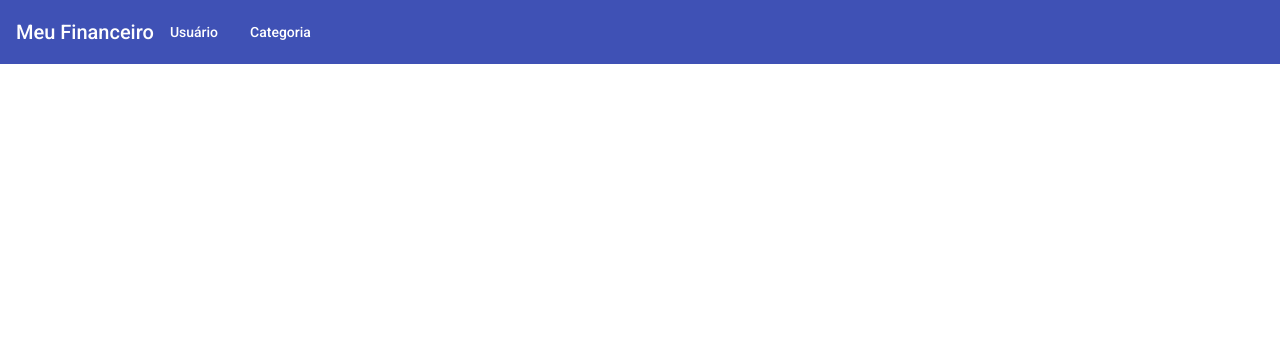
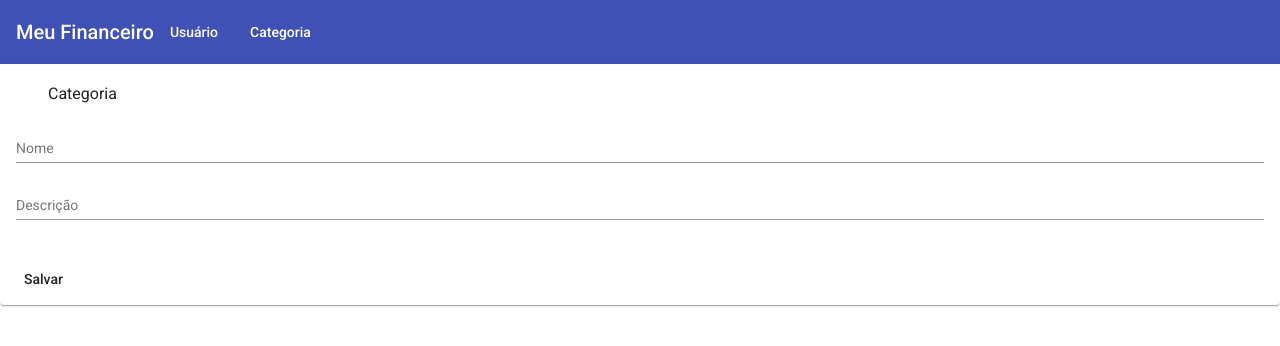
Before and after one commit to rodriguesalmeida/web-financeiro, an Angular app: page /categoria/cadastro in a window 1280 px wide. Before the commit this address led to /. Shown: the top 346 px of the page. Built offline with nearby package versions, Linux system fonts and the light colour scheme.

Commit message:
cadastro e pesquisa de carias

```diff
--- a/src/app/app.component.html
+++ b/src/app/app.component.html
@@ -8,8 +8,8 @@
     </mat-menu>
     <button mat-button [matMenuTriggerFor]="menuCategoria">Categoria</button>
     <mat-menu #menuCategoria="matMenu">
-      <button mat-menu-item >Cadastro</button>
-      <button mat-menu-item>Pesquisa</button>
+      <button mat-menu-item routerLink="categoria/cadastro">Cadastro</button>
+      <button mat-menu-item routerLink="categoria/pesquisa">Pesquisa</button>
     </mat-menu>
   </mat-toolbar>
   <div class="container">
--- a/src/app/app.module.ts
+++ b/src/app/app.module.ts
@@ -17,12 +17,14 @@ import { FlexLayoutModule } from '@angular/flex-layout';
 import { UsuarioPesquisaComponent } from './pages/usuario/usuario-pesquisa/usuario-pesquisa.component';
 import {MatTableModule} from '@angular/material/table';
 import { CategoriaCadastroComponent } from './pages/categoria/categoria-cadastro/categoria-cadastro.component';
+import { CategoriaPesquisaComponent } from './pages/categoria/categoria-pesquisa/categoria-pesquisa.component';
 @NgModule({
   declarations: [
     AppComponent,
     UsuarioCadastroComponent,
     UsuarioPesquisaComponent,
-    CategoriaCadastroComponent
+    CategoriaCadastroComponent,
+    CategoriaPesquisaComponent
   ],
   imports: [
     BrowserModule,
--- a/src/app/pages/categoria/categoria-cadastro/categoria-cadastro.component.html
+++ b/src/app/pages/categoria/categoria-cadastro/categoria-cadastro.component.html
@@ -1 +1,18 @@
-<p>categoria-cadastro works!</p>
+<mat-card>
+    <mat-card-header>
+        <h3>Categoria</h3>
+    </mat-card-header>
+    <mat-card-content>
+        <form fxLayout="column" [formGroup]="form">
+            <mat-form-field>
+                <input matInput placeholder="Nome" formControlName="nome">
+            </mat-form-field>
+            <mat-form-field>
+                <input matInput placeholder="Descrição" formControlName="descricao">
+            </mat-form-field>
+        </form>
+    </mat-card-content>
+    <mat-card-actions>
+        <button mat-button (click)="salvar()">Salvar</button>
+    </mat-card-actions>
+</mat-card>
--- a/src/app/pages/categoria/categoria-cadastro/categoria-cadastro.component.ts
+++ b/src/app/pages/categoria/categoria-cadastro/categoria-cadastro.component.ts
@@ -1,4 +1,7 @@
 import { Component, OnInit } from '@angular/core';
+import { FormGroup, FormBuilder, FormControl } from '@angular/forms';
+import { Categoria } from 'src/app/models/categoria';
+import { ActivatedRoute, Router } from '@angular/router';
 
 @Component({
   selector: 'app-categoria-cadastro',
@@ -7,9 +10,39 @@ import { Component, OnInit } from '@angular/core';
 })
 export class CategoriaCadastroComponent implements OnInit {
 
-  constructor() { }
+  public form:FormGroup;
+  public categoria:Categoria = new Categoria();
+
+  constructor(private route:ActivatedRoute,private router:Router,public formBuilder:FormBuilder ) { }
 
   ngOnInit(): void {
+    this.form = this.formBuilder.group({
+      nome:new FormControl(),
+      descricao:new FormControl()
+    });
+    this.route.params.subscribe((cate)=>{
+      this.categoria = cate as Categoria;
+      this.form.patchValue(this.categoria);
+    })
+  }
+
+  public salvar(){
+    if (this.form.invalid){
+      alert('Possui campos obrigatórios');
+      return;
+    }
+    this.categoria = this.form.value;
+    let jsonVector = localStorage.getItem("categorias");
+    let categorias = [];
+    if (jsonVector != null){
+      categorias = JSON.parse(jsonVector);
+    }
+    categorias.push(this.categoria);
+    localStorage.setItem('categorias', JSON.stringify(categorias));
+
+    console.table(categorias);
+    alert('Salvo com sucesso');
+    this.router.navigate(['categoria/pesquisa']);
   }
 
 }
--- /dev/null
+++ b/src/app/pages/categoria/categoria-pesquisa/categoria-pesquisa.component.html
@@ -0,0 +1,31 @@
+<mat-card>
+    <mat-card-header>
+        <mat-card-title>
+            Pesquisa de Categorias
+        </mat-card-title>
+
+    </mat-card-header>
+    <mat-card-content>
+        <table mat-table [dataSource]="dataSource">
+            <ng-container matColumnDef="nome">
+                <th mat-header-cell *matHeaderCellDef> Nome </th>
+                <td mat-cell *matCellDef="let element"> {{element.nome}} </td>
+            </ng-container>
+            <ng-container matColumnDef="descricao">
+                <th mat-header-cell *matHeaderCellDef> Descrição </th>
+                <td mat-cell *matCellDef="let element"> {{element.descricao}} </td>
+            </ng-container>
+            <ng-container matColumnDef="acoes">
+                <th mat-header-cell *matHeaderCellDef> Ações </th>
+                <td mat-cell *matCellDef="let element">
+                    <button mat-raised-button color="primary" (click)="alterar(element)">Alterar</button>
+                    <button mat-raised-button color="secondary" (click)="remover(element)">Remover</button>
+                </td>
+            </ng-container>
+            <tr mat-header-row *matHeaderRowDef="displayedColumns"></tr>
+            <tr mat-row *matRowDef="let row; columns: displayedColumns;"></tr>
+        </table>
+    </mat-card-content>
+    <mat-card-footer>
+    </mat-card-footer>
+</mat-card>
--- /dev/null
+++ b/src/app/pages/categoria/categoria-pesquisa/categoria-pesquisa.component.scss
@@ -0,0 +1,3 @@
+table {
+    width: 100%;
+  }
--- /dev/null
+++ b/src/app/pages/categoria/categoria-pesquisa/categoria-pesquisa.component.ts
@@ -0,0 +1,37 @@
+import { Component, OnInit } from '@angular/core';
+import { MatTableDataSource } from '@angular/material/table';
+import { Categoria } from 'src/app/models/categoria';
+import { Router } from '@angular/router';
+
+@Component({
+  selector: 'app-categoria-pesquisa',
+  templateUrl: './categoria-pesquisa.component.html',
+  styleUrls: ['./categoria-pesquisa.component.scss']
+})
+export class CategoriaPesquisaComponent implements OnInit {
+
+  public displayedColumns:any[] = ['nome', 'descricao','acoes'];
+  public dataSource:MatTableDataSource<Categoria> = new MatTableDataSource();
+  public categorias:Categoria[] =[];
+
+  constructor(private router:Router) { }
+
+  ngOnInit(): void {
+    let jsonVector = localStorage.getItem('categorias');
+    if (jsonVector != null){
+      this.categorias = JSON.parse(jsonVector);
+    }
+    this.dataSource = new MatTableDataSource(this.categorias);
+  }
+
+  public alterar(categoria){
+    this.router.navigate(['categoria/cadastro', categoria]);
+  }
+
+  public remover(categoria){
+    let index = this.categorias.indexOf(categoria);
+    this.categorias.splice(index, 1);
+    this.dataSource = new MatTableDataSource(this.categorias);
+  }
+
+}
```
Also changed, not shown: src/app/app-routing.module.ts (+10 -0 lines), 1 other file (tests, documents, lock files or other folders).
